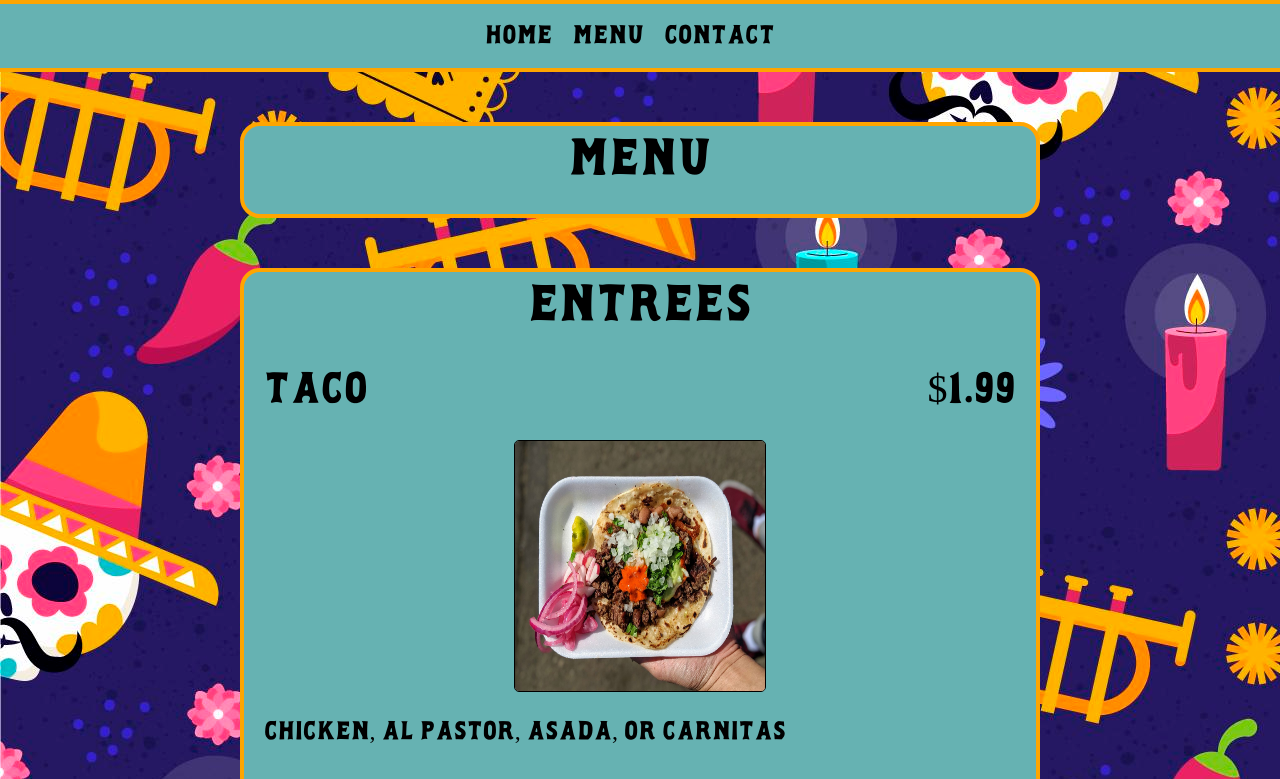
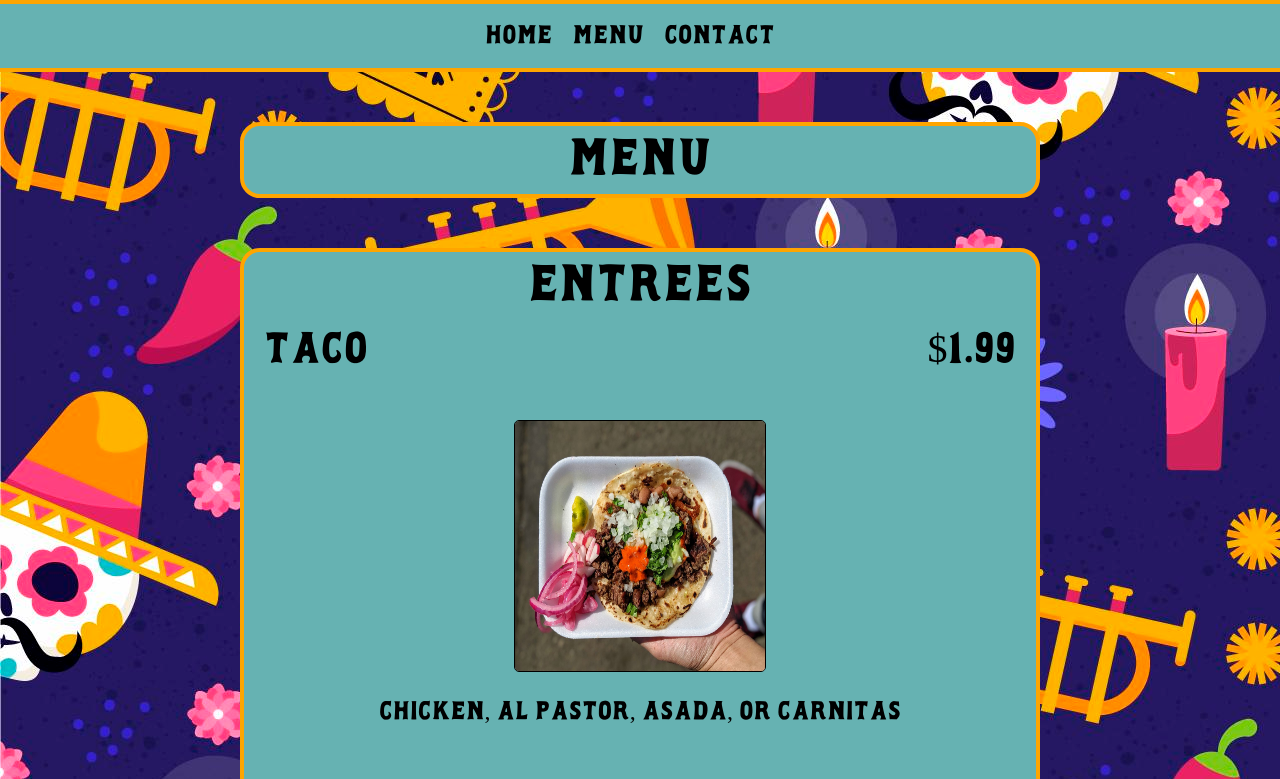
Before and after one commit to stevenmartinez123/restaurant, a website built with webpack: page dist/index.html in a window 1280 px wide. Both pictures are taken after a click on the item "Menu". Shown: the top 779 px of the page. Built offline with nearby package versions, Linux system fonts and the light colour scheme; files whose address does not match are found by name.

Commit message:
styling updated to menu header, comments added in css file

```diff
--- a/src/css/styles.css
+++ b/src/css/styles.css
@@ -1,26 +1,24 @@
+/*custom font for webpage, style similar to day of the dead*/
 @font-face {
     font-family: 'Skeleton';
     src: url('../fonts/ElSkeleto-ZVEGx.otf');
 }
 
-
+/*flex box added to navigation bar to have content on one line*/
 ul {
     display: flex;
     padding: 20px;
     justify-content: center;
 }
 
+/*adds skull wallpaper to webpage*/
 :root {
     background-image: url("../images/skull-background.jpg");
     background-repeat: repeat;
     font-family: 'Skeleton';
 }
 
-body {
-    margin: 0;
-    padding: 0;
-}
-
+/*teal background to nav, once scrolled nav will stick to top, orange bordering added*/
 nav {
     background-color: #66b2b2;
     position: sticky;
@@ -28,20 +26,21 @@ nav {
     border-top: 4px solid orange;
     border-bottom: 4px solid orange;
 }
-
+/*cursor pointed added to nav*/
 .tab {
     cursor: pointer;
     padding-right: 20px;
     font-size: 1.5rem;
 }
 
+/*places home, menu, and contact div in center of webpage*/
 #content {
     display: flex;
     justify-content: center;
     align-items: center;
 }
 
-
+/*spacing for tab content from top of web page, 800px width*/
 .contentContainer {
     margin-top: 50px;
     display: flex;
@@ -50,6 +49,7 @@ nav {
     font-size: 2rem;
 }
 
+/*styling for all tabs, teal background color, orange border */
 .home, #contact-form, .menu, #followDiv {
     background-color: #66b2b2;
     border-radius: 20px;
@@ -58,33 +58,29 @@ nav {
     border: 4px solid orange;
 }
 
-#contact-form {
-    background-color: #66b2b2;
-}
-
+/*adds padding to heading in hours section of home tab*/
 #header-hours {
     padding-bottom: 20px;
     font-size: 2.5rem;
 }
 
+/*font size double for heading on reviews tab and all menu items*/
 #header-reviews, .menuItem {
     font-size: 2.5rem;
 }
 
-#header-home, #reviews-header, .menu-header {
+/*styling for home heading and menu heaging*/
+#header-home, .menu-header {
     font-size: 3rem;
 }
 
-.menu-header {
-    padding-bottom: 20px;
-}
-
+/*reduces font size of address in home tab, underlined as well*/
 #address {
     font-size: 1rem;
     text-decoration: underline;
 }
 
-
+/*aligns text in center for following heading tabs*/
 #heading, #hours, #header-reviews, .menu-header {
     text-align: center;
 }
@@ -95,55 +91,56 @@ nav {
     margin-bottom: 50px;
 }
 
+/*adds spacing between header and social media buttons on contact tab*/
 #followUs {
     margin-bottom: 70px;
 }
 
-
+/*adds spacing between days in operating hours of home tab*/
 #hours-schedule {
     line-height: 45px;
 }
 
+/*styling for the quotes of food reviewers */
 .author-quote {
     padding-left: 20px;
     margin-top: 30px;
     line-height: 40px;
 }
-
-
+/*styling for the author names, reduced font size and added left padding */
 .author-reviews {
     padding-left: 50px;
     font-size: 1.25rem;
 }
-
+/*adds left padding to contact tab*/
 #contact-form, #followDiv {
     padding-left: 40px;
 }
-
+/*adds line spacing between lines in contact us tab*/
 label {
    line-height: 70px;
 }
-
+/*adds a pointer cursor to buttons and removes default styling of button to match div background*/
 .social-btn {
     background-color: #66b2b2;
     border: none;
     cursor: pointer;
 }
-
+/*spaces all buttons evenly throughout contact tab*/
 #buttonDiv {
     display: flex;
     justify-content: space-evenly;
     margin-bottom: 30px;
     text-align: center;
 }
-
+/*button styling to have name of social media app and button in a column*/
 button {
     display: flex;
     flex-direction: column-reverse;
     align-items: center;
     font-family: 'Skeleton';
 }
-
+/*div to place food item name and price in space line*/
 .nameCostDiv {
     display: flex;
     justify-content: space-between;
@@ -151,20 +148,20 @@ button {
     padding-right: 10px;
     padding-top: 20px;
 }
-
+/*styling for images of food in menu*/
 .menuImage {
     margin-left: auto;
     margin-right: auto;
     display: block;
     border: 1px solid black;
     border-radius: 5px;
-    margin-top: 30px;
+    margin-top: 50px;
     margin-bottom: 20px;
 }
-
+/*styling for description of food in menu*/
 .menuDesc {
     margin-bottom: 50px;
     font-size: 1.5rem;
-    padding-left: 10px;
     line-height: 40px;
+    text-align: center;
 }
```
Also changed, not shown: dist/main.js.
